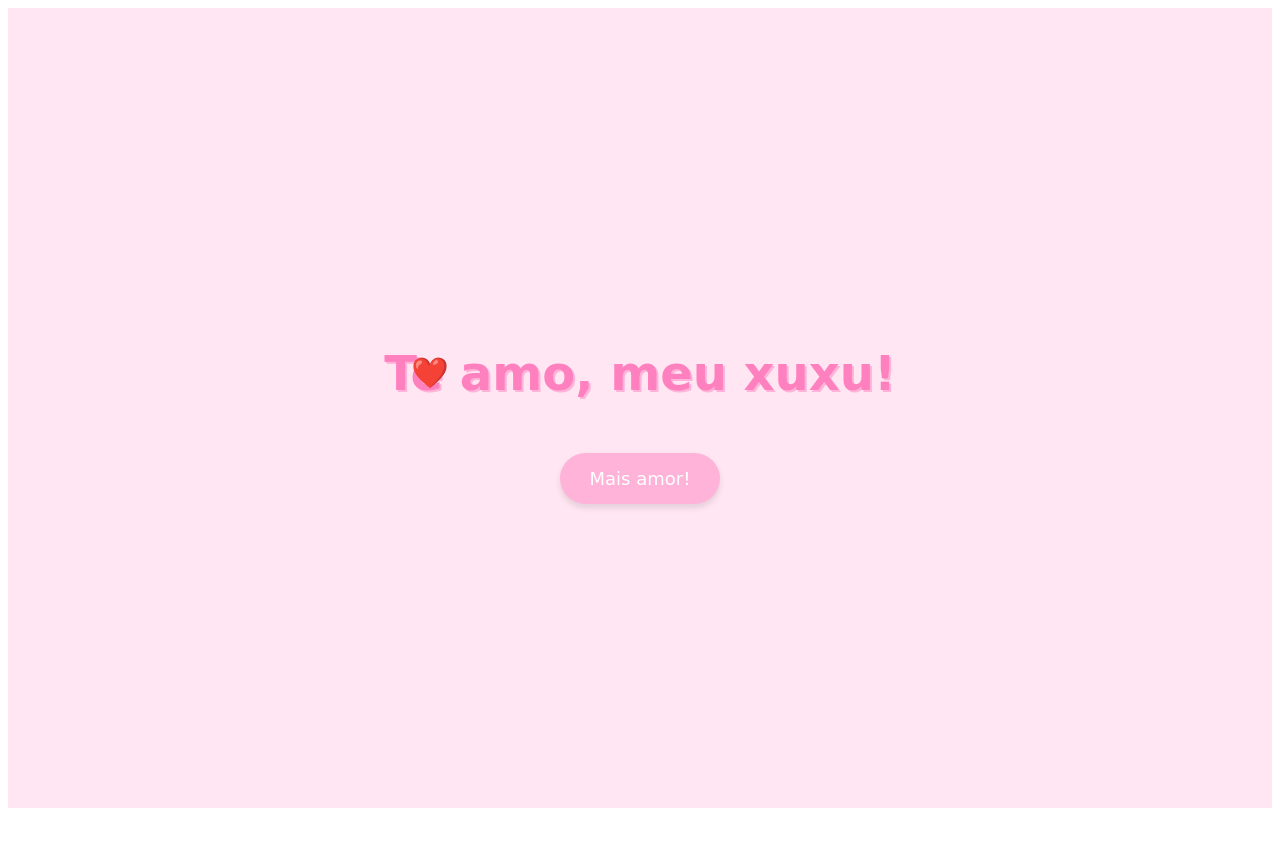
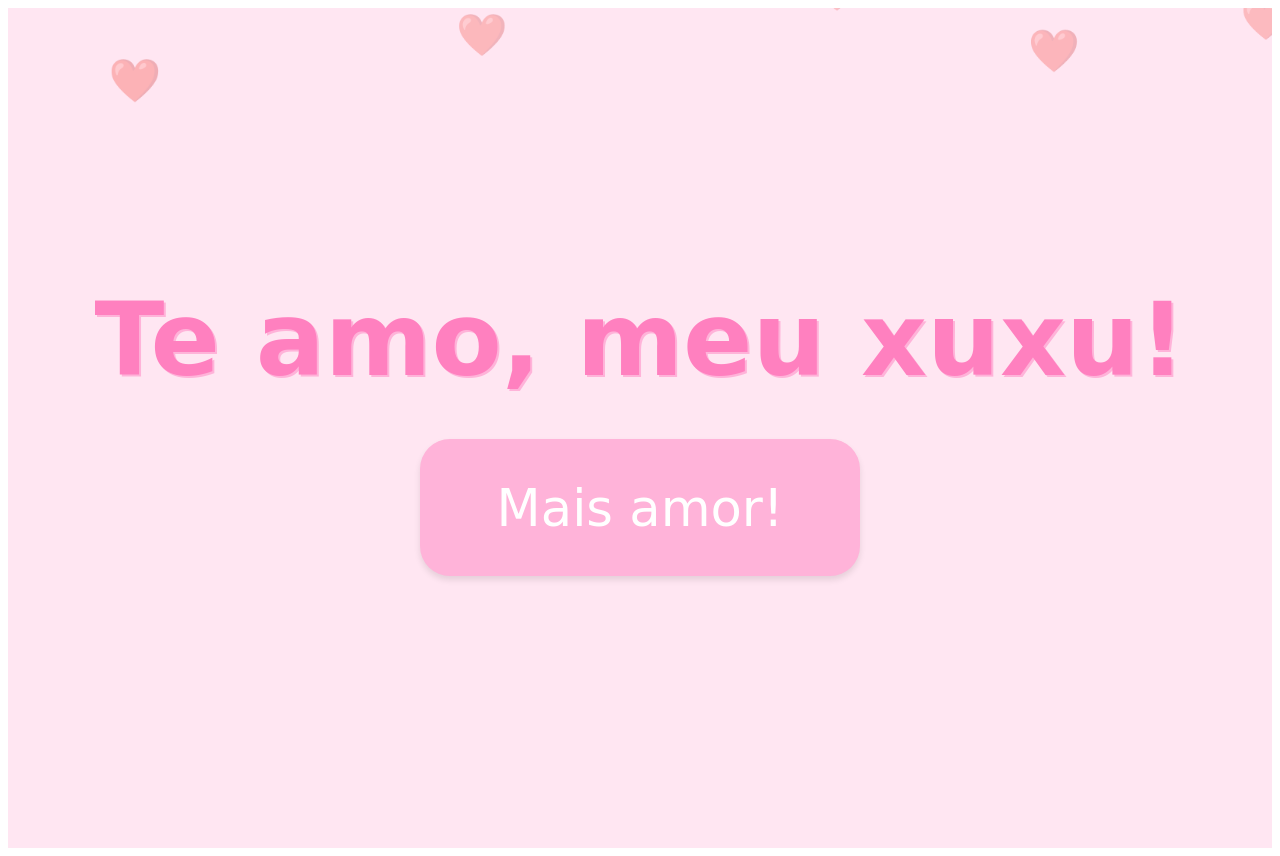
Before and after one commit to CctavioMoreira/nextjs-playground, a Next.js app: page / in a window 1280 px wide. Both pictures are taken after a click on the button "Mais amor!". Before the commit the page ends 816 px from the top, so only its background shows below. Built offline with nearby package versions, Linux system fonts and the light colour scheme.

Commit message:
Refatorado index.js para trazer mais animação aos corações.

```diff
--- a/pages/index.js
+++ b/pages/index.js
@@ -4,19 +4,47 @@ function Home() {
   const [hearts, setHearts] = useState([]);
   const [dimensions, setDimensions] = useState({ width: 0, height: 0 });
 
-  // Atualiza as dimensões da tela
+  // Atualiza as dimensões da tela após a montagem do componente
   useEffect(() => {
-    setDimensions({ width: window.innerWidth, height: window.innerHeight });
+    const updateDimensions = () => {
+      setDimensions({ width: window.innerWidth, height: window.innerHeight });
+    };
+
+    // Atualiza as dimensões inicialmente
+    updateDimensions();
+
+    // Adiciona um listener para atualizar as dimensões em caso de redimensionamento
+    window.addEventListener('resize', updateDimensions);
+
+    // Remove o listener quando o componente é desmontado
+    return () => window.removeEventListener('resize', updateDimensions);
   }, []);
 
-  const addHeart = () => {
-    const newHeart = {
-      id: Date.now(),
-      left: Math.random() * dimensions.width,
-      top: Math.random() * dimensions.height,
-    };
-    setHearts([...hearts, newHeart]);
+  const addHearts = () => {
+    if (dimensions.width === 0 || dimensions.height === 0) return;
+
+    const newHearts = [];
+    for (let i = 0; i < 10; i++) {
+      newHearts.push({
+        id: Date.now() + i,
+        left: Math.random() * dimensions.width,
+        top: dimensions.height + 50, // Inicia abaixo da tela
+        animationDuration: 4 + Math.random() * 2, // Duração entre 4s e 6s
+      });
+    }
+    setHearts([...hearts, ...newHearts]);
   };
+
+  // Remove corações após a animação terminar
+  useEffect(() => {
+    const interval = setInterval(() => {
+      setHearts((hearts) =>
+        hearts.filter((heart) => Date.now() - heart.id < 7000)
+      );
+    }, 1000);
+
+    return () => clearInterval(interval);
+  }, []);
 
   return (
     <div
@@ -30,28 +58,54 @@ function Home() {
         justifyContent: 'center',
         alignItems: 'center',
         color: '#ff80bf',
+        padding: '20px',
       }}
     >
+      <style>
+        {`
+          .heart {
+            position: absolute;
+            font-size: 5vw;
+            color: #ff66b3;
+            animation-name: floatUp;
+            animation-timing-function: ease-out;
+            animation-fill-mode: forwards;
+          }
+
+          @keyframes floatUp {
+            0% {
+              transform: translateY(0) scale(1);
+              opacity: 1;
+            }
+            100% {
+              transform: translateY(-150vh) scale(0.5);
+              opacity: 0;
+            }
+          }
+        `}
+      </style>
       <h1
         style={{
           fontFamily: "'Comic Sans MS', cursive, sans-serif",
-          fontSize: '3em',
+          fontSize: '8vw',
           textShadow: '2px 2px #ffb3d9',
+          textAlign: 'center',
+          margin: 0,
         }}
       >
         Te amo, meu xuxu!
       </h1>
       <button
-        onClick={addHeart}
+        onClick={addHearts}
         style={{
           backgroundColor: '#ffb3d9',
           border: 'none',
-          padding: '15px 30px',
+          padding: '3vw 6vw',
           cursor: 'pointer',
           color: '#fff',
           borderRadius: '30px',
-          fontSize: '18px',
-          marginTop: '20px',
+          fontSize: '4vw',
+          marginTop: '5vh',
           boxShadow: '0 4px 6px rgba(0, 0, 0, 0.1)',
           fontFamily: "'Comic Sans MS', cursive, sans-serif",
           position: 'relative',
@@ -63,12 +117,11 @@ function Home() {
       {hearts.map((heart) => (
         <div
           key={heart.id}
+          className="heart"
           style={{
-            position: 'absolute',
             left: heart.left,
             top: heart.top,
-            fontSize: '30px',
-            color: '#ff66b3',
+            animationDuration: `${heart.animationDuration}s`,
           }}
         >
           ❤️
```
